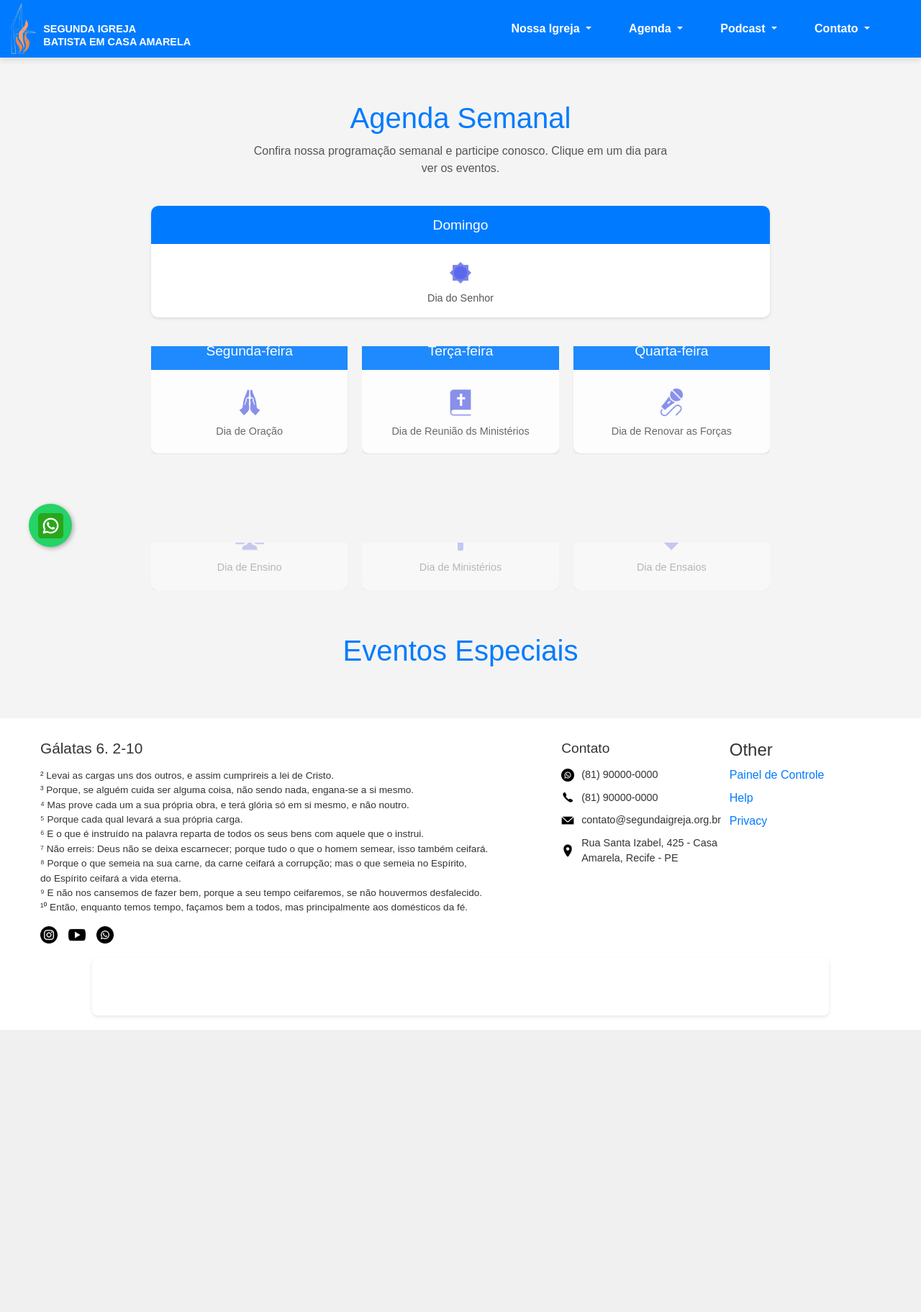
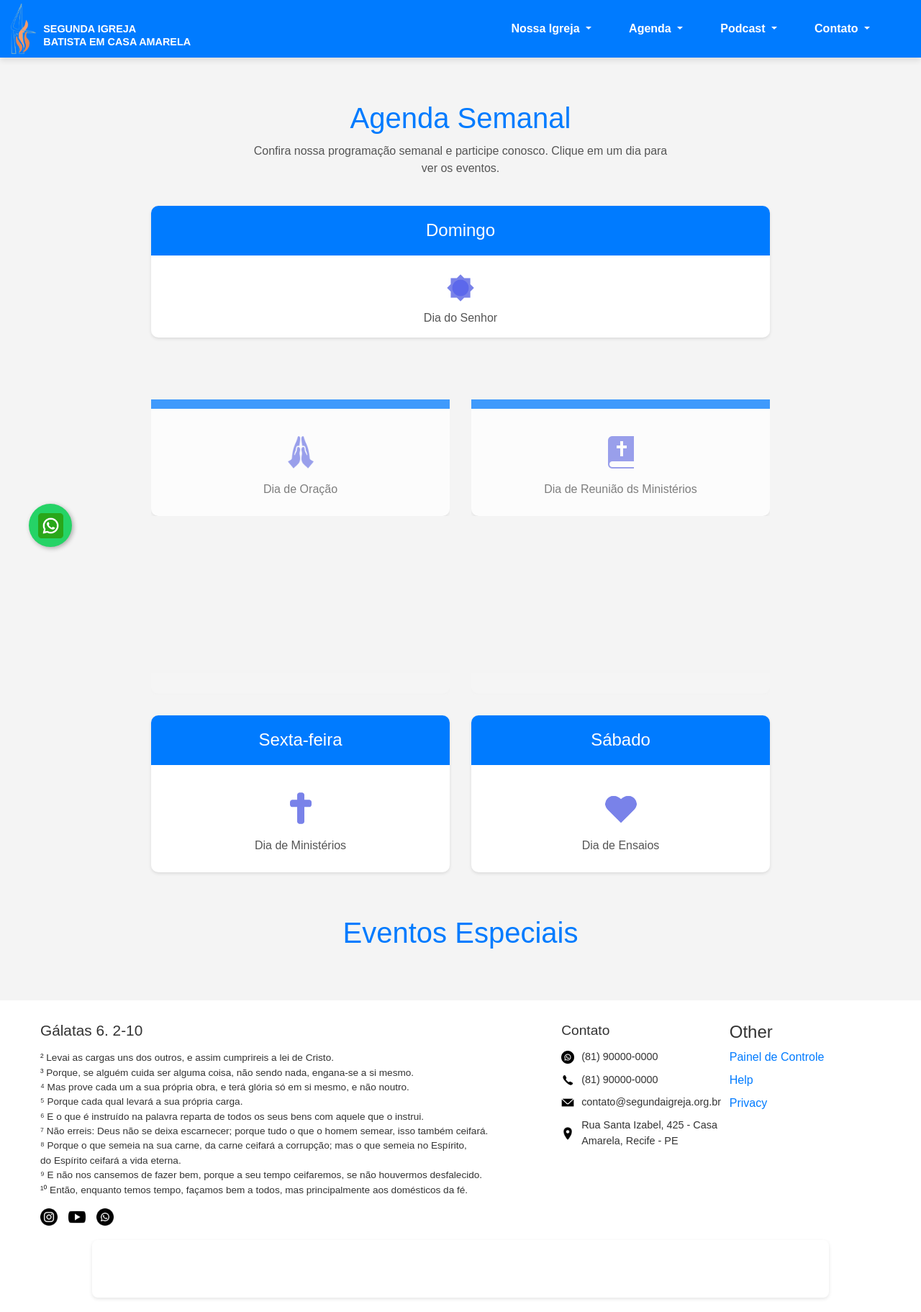
Before and after one commit to LucasAlb1609/site_igreja, a Django app: page /agenda/ in a window 1280 px wide. Shown: the whole page at 72% size. Before the commit the page ends 1431 px from the top, so only its background shows below. Run offline with Django 5.2, Linux system fonts and the light colour scheme; data comes from the database, SQL or seed files in the repository; data that the repository does not hold is empty; some libraries are stand-ins or nearby versions; grey boxes are pictures that could not be loaded.

Commit message:
Criação da página agenda.css

```diff
--- a/static/styles/modular/agenda.css
+++ b/static/styles/modular/agenda.css
@@ -26,8 +26,8 @@
 /* Dias da Semana */
 .dias-wrapper {
     display: grid;
-    grid-template-columns: repeat(auto-fit, minmax(250px, 1fr));
-    gap: 20px;
+    grid-template-columns: repeat(auto-fit, minmax(340px, 1fr));
+    gap: 30px;
 }
 
 .dia-card {
@@ -47,24 +47,24 @@
 .dia-card h3 {
     background-color: var(--primary-color);
     color: var(--text-light);
-    padding: 15px;
+    padding: 20px;
     margin: 0;
-    font-size: 1.2rem;
+    font-size: 1.5rem;
 }
 
 .dia-card-icon {
-    padding: 25px 0 10px;
+    padding: 35px 0 15px;
 }
 
 .dia-card-icon img {
-    height: 40px;
+    height: 50px;
     margin: 0 auto;
 }
 
 .dia-card p {
     color: var(--text-muted);
-    font-size: 0.9rem;
-    margin-bottom: 20px;
+    font-size: 1rem;
+    margin-bottom: 25px;
 }
 
 .dia-card:hover, .dia-card.active {
```
